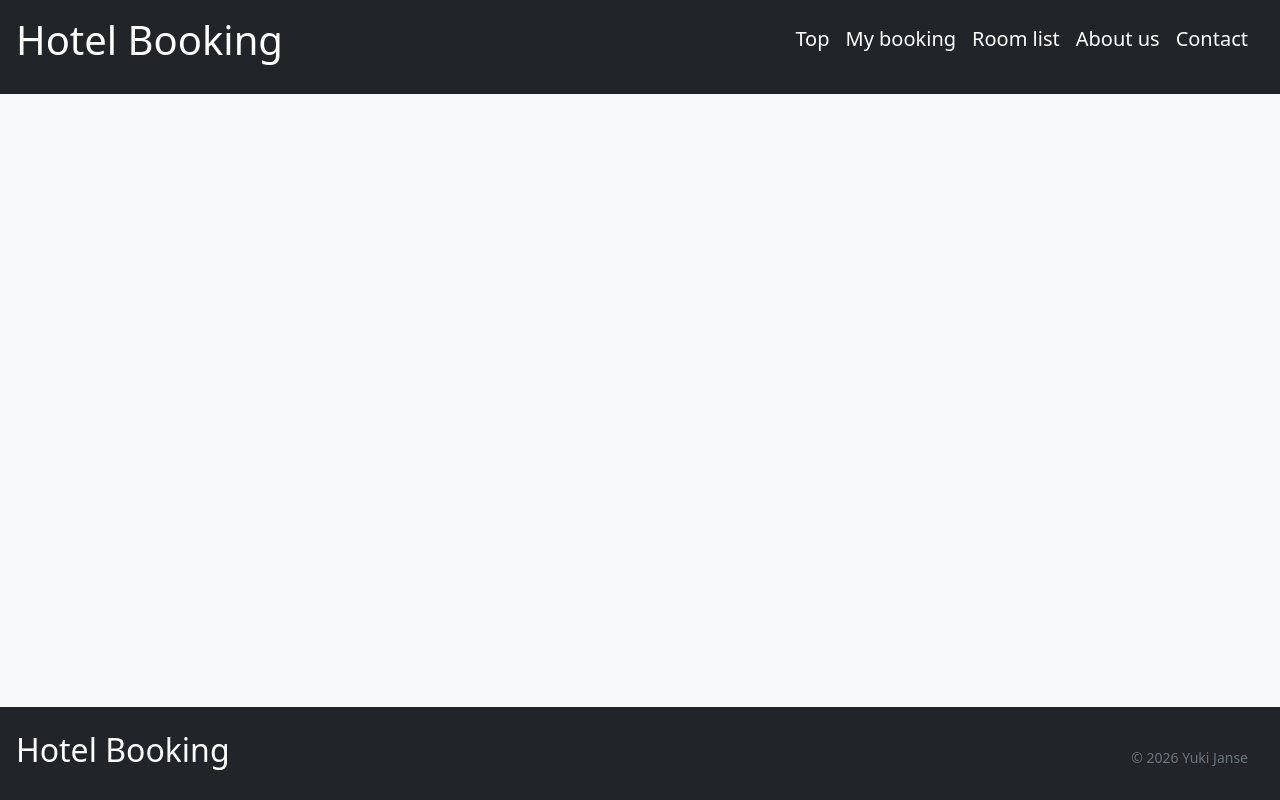
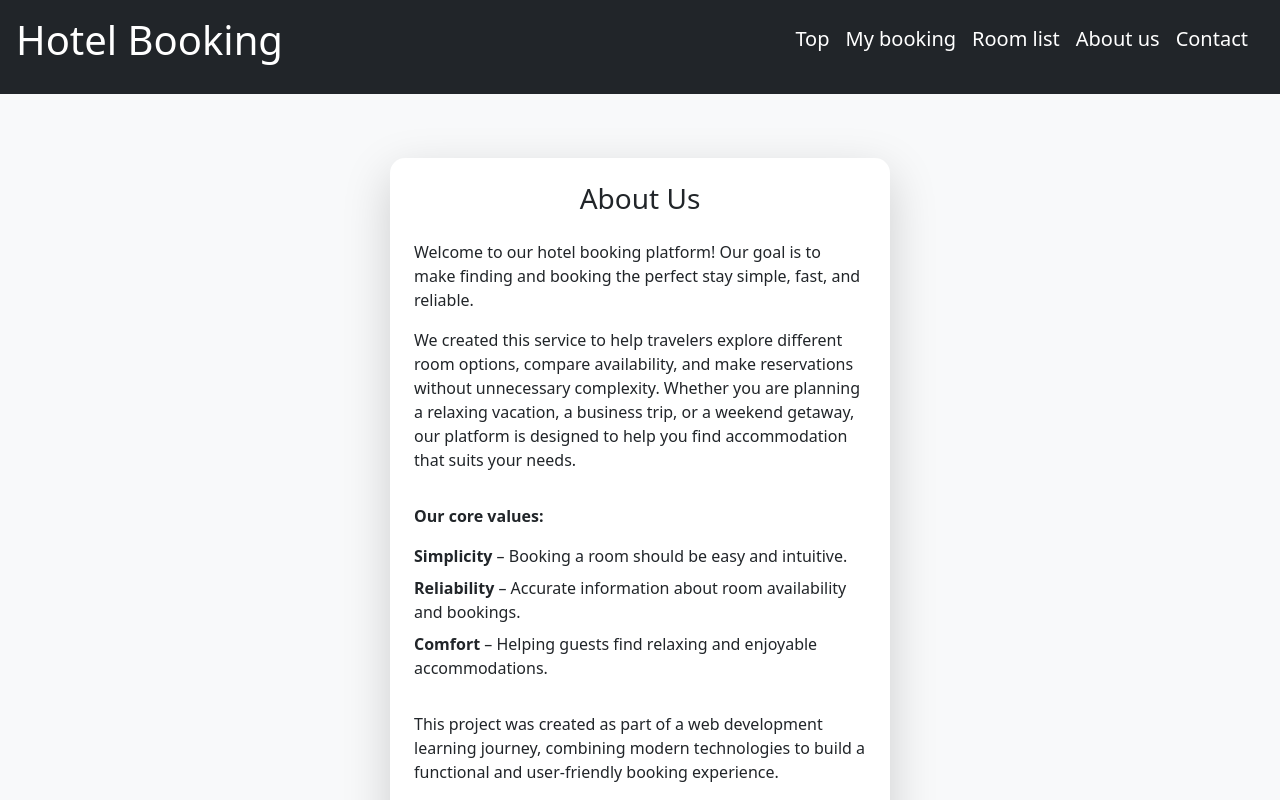
Before and after one commit to YukiJanse/hotel-booking-frontend, a React (Vite) app: page /about-us in a window 1280 px wide. Shown: the top 800 px of the page. Built offline with nearby package versions, Linux system fonts and the light colour scheme.

Commit message:
Add RoomLIst, AboutUs and Contackt

```diff
--- a/src/App.jsx
+++ b/src/App.jsx
@@ -3,6 +3,9 @@ import Layout from "./components/Layout"
 import StartPage from "./pages/StartPage";
 import BookingPage from "./pages/BookingPage";
 import MyBooking from "./pages/MyBooking";
+import RoomList from "./pages/RoomList";
+import AboutUs from "./pages/AboutUs";
+import Contact from "./pages/Contact";
 
 function App() {
 
@@ -13,6 +16,9 @@ function App() {
           <Route path="/" element={<StartPage />} />
           <Route path="/booking" element={<BookingPage />} />
           <Route path="/my-booking" element={<MyBooking />} />
+          <Route path="/room-list" element={<RoomList />} />
+          <Route path="/about-us" element={<AboutUs />} />
+          <Route path="/contact" element={<Contact />} />
         </Routes>
       </Layout>
     </BrowserRouter>
--- a/src/components/Footer.jsx
+++ b/src/components/Footer.jsx
@@ -5,7 +5,7 @@ function Footer() {
                 <h2>Hotel Booking</h2>
             </div>
             <div className="p-3 me-3 text-white ms-auto">
-                <p  class="small text-secondary">&copy; 2026 Yuki Janse</p>
+                <p  className="small text-secondary">&copy; 2026 Yuki Janse</p>
             </div>
         </footer>
     );
--- a/src/components/Header.jsx
+++ b/src/components/Header.jsx
@@ -8,9 +8,9 @@ function Header() {
                 <ul className="list-unstyled d-flex flex-row">
                     <li><Link className="navbar-brand text-white" to="/">Top</Link></li>
                     <li><Link className="navbar-brand text-white" to="/my-booking">My booking</Link></li>
-                    <li><Link className="navbar-brand text-white" to="/">Room list</Link></li>
-                    <li><Link className="navbar-brand text-white" to="/">About us</Link></li>
-                    <li><Link className="navbar-brand text-white" to="/">Contact</Link></li>
+                    <li><Link className="navbar-brand text-white" to="/room-list">Room list</Link></li>
+                    <li><Link className="navbar-brand text-white" to="/about-us">About us</Link></li>
+                    <li><Link className="navbar-brand text-white" to="/contact">Contact</Link></li>
                 </ul>
             </nav>
         </header>
--- a/src/components/Layout.jsx
+++ b/src/components/Layout.jsx
@@ -6,7 +6,7 @@ function Layout({ children }) {
         <div className="d-flex flex-column min-vh-100 min-vw-100 bg-light">
             <Header />
             <main className="container d-flex flex-grow-1 pt-3 justify-content-center align-items-center py-4">
-                <div className="w-100" style={{ maxWidth: "600px" }}>
+                <div className="w-100">
                     {children}
                 </div>
             </main>
--- /dev/null
+++ b/src/pages/AboutUs.jsx
@@ -0,0 +1,54 @@
+function AboutUs() {
+    return (
+        <div className="d-flex justify-content-center align-items-center py-5">
+            <div
+                className="card shadow-lg border-0 p-4"
+                style={{ maxWidth: "500px", width: "100%", borderRadius: "15px" }}
+            >
+                <h3 className="mb-4 text-center">About Us</h3>
+
+                <p>
+                    Welcome to our hotel booking platform! Our goal is to make finding
+                    and booking the perfect stay simple, fast, and reliable.
+                </p>
+
+                <p>
+                    We created this service to help travelers explore different room
+                    options, compare availability, and make reservations without
+                    unnecessary complexity. Whether you are planning a relaxing
+                    vacation, a business trip, or a weekend getaway, our platform is
+                    designed to help you find accommodation that suits your needs.
+                </p>
+
+                <p className="fw-bold mt-3">Our core values:</p>
+
+                <ul className="list-unstyled">
+                    <li>
+                        <strong>Simplicity</strong> – Booking a room should be easy and
+                        intuitive.
+                    </li>
+                    <li className="mt-2">
+                        <strong>Reliability</strong> – Accurate information about room
+                        availability and bookings.
+                    </li>
+                    <li className="mt-2">
+                        <strong>Comfort</strong> – Helping guests find relaxing and
+                        enjoyable accommodations.
+                    </li>
+                </ul>
+
+                <p className="mt-3">
+                    This project was created as part of a web development learning
+                    journey, combining modern technologies to build a functional and
+                    user-friendly booking experience.
+                </p>
+
+                <p className="text-center mt-4">
+                    Thank you for visiting our platform!
+                </p>
+            </div>
+        </div>
+    );
+}
+
+export default AboutUs;
--- /dev/null
+++ b/src/pages/Contact.jsx
@@ -0,0 +1,40 @@
+import { useState } from "react";
+
+
+
+function Contact() {
+    const [isSubmited, setIsSubmited] = useState(false);
+    return (
+        <div className="d-flex justify-content-center align-items-center py-5">
+            <div
+            className="card shadow-lg border-0 p-4"
+            style={{ maxWidth: "500px", width: "100%", borderRadius: "15px" }}
+            >
+                {isSubmited ? (
+                    <div>
+                        <p>Thank you for your message! It will take least 3 work days to response.</p>
+                    </div>
+                ) : (
+                    <div className="row justify-content-center">
+                        <div className="">
+                            <h2>Contact Us</h2>
+                            <form>
+                                <label className="form-label" htmlFor="name">Name:</label>
+                                <input type="text" id="name" className="form-control" />
+                                <label className="form-label" htmlFor="email">Email:</label>
+                                <input type="email" id="email" className="form-control" required />
+                                <label className="form-label" htmlFor="message">Message:</label>
+                                <textarea id="message" className="form-control" required></textarea>
+                                <button type="submit" className="btn btn-primary mt-3"
+                                    onClick={() => setIsSubmited(true)}>Submit</button>
+                            </form>
+                        </div>
+                    </div>
+
+                )}
+            </div>
+        </div>
+    );
+}
+
+export default Contact;
--- /dev/null
+++ b/src/pages/RoomList.jsx
@@ -0,0 +1,44 @@
+import 'bootstrap/dist/css/bootstrap.min.css'
+import { Link } from "react-router-dom"
+
+function RoomList() {
+    return (
+        <div className="container mt-5">
+            <div className="row g-4">
+                <div className="card pt-3 col-12 col-md-6 col-lg-4 shadow-lg border-0 p-4">
+                    <img src="https://picsum.photos/300/200" alt="room image photo" />
+                    <div className="card-body">
+                        <h3 className="card-title">Suite</h3>
+                        <p className="card-text">Exempep text om rummet. Exempep text om rummet. Exempep text om rummet. Exempep text om rummet.</p>
+                        <Link to="/?roomType=Suite" className='btn btn-primary'>
+                            Boka rummet
+                        </Link>
+                    </div>
+                </div>
+                <div className="card pt-3 col-12 col-md-6 col-lg-4 shadow-lg border-0 p-4">
+                    <img src="https://picsum.photos/300/200" alt="room image photo" />
+                    <div className="card-body">
+                        <h3 className="card-title">Deluxe</h3>
+                        <p className="card-text">Exempep text om rummet. Exempep text om rummet. Exempep text om rummet. Exempep text om rummet.</p>
+                        <Link to="/?roomType=Deluxe" className='btn btn-primary'>
+                            Boka rummet
+                        </Link>
+                    </div>
+                </div>
+                <div className="card pt-3 col-12 col-md-6 col-lg-4 shadow-lg border-0 p-4">
+                    <img src="https://picsum.photos/300/200" alt="room image photo" />
+                    <div className="card-body">
+                        <h3 className="card-title">Standard</h3>
+                        <p className="card-text">Exempep text om rummet. Exempep text om rummet. Exempep text om rummet. Exempep text om rummet.</p>
+                        <Link to="/?roomType=Standard" className='btn btn-primary'>
+                            Boka rummet
+                        </Link>
+                    </div>
+                </div>
+            </div>
+
+        </div>
+    );
+}
+
+export default RoomList;
--- a/src/pages/StartPage.jsx
+++ b/src/pages/StartPage.jsx
@@ -1,5 +1,6 @@
 import { Link } from "react-router-dom";
-import { useState } from "react";
+import { useEffect, useState } from "react";
+import { useSearchParams } from "react-router-dom";
 import 'bootstrap/dist/css/bootstrap.min.css'
 
 function StartPage() {
@@ -11,6 +12,14 @@ function StartPage() {
     const [touched, setTouched] = useState({
         name: false, email: false, checkIn: false, checkOut: false
     })
+    const [searchParams] = useSearchParams();
+    const chosenRoomType = searchParams.get("roomType");
+
+    useEffect(() => {
+      if (chosenRoomType) {
+        setRoom(chosenRoomType);
+      }
+    });
 
     const today = new Date().toISOString().split("T")[0];
 
```
